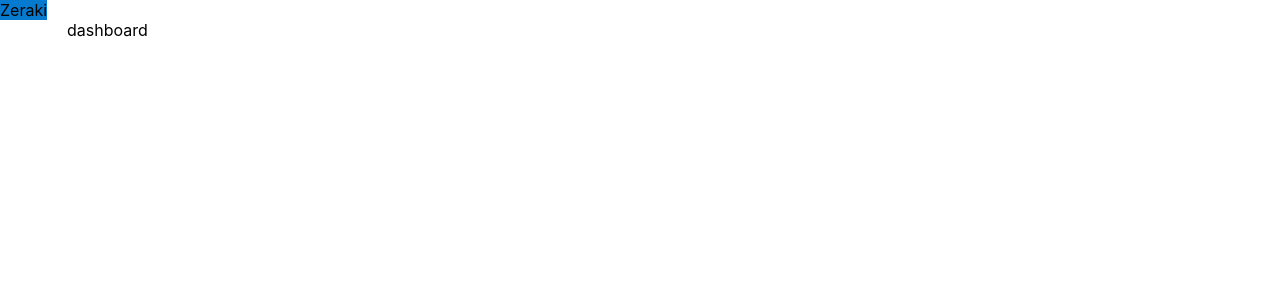
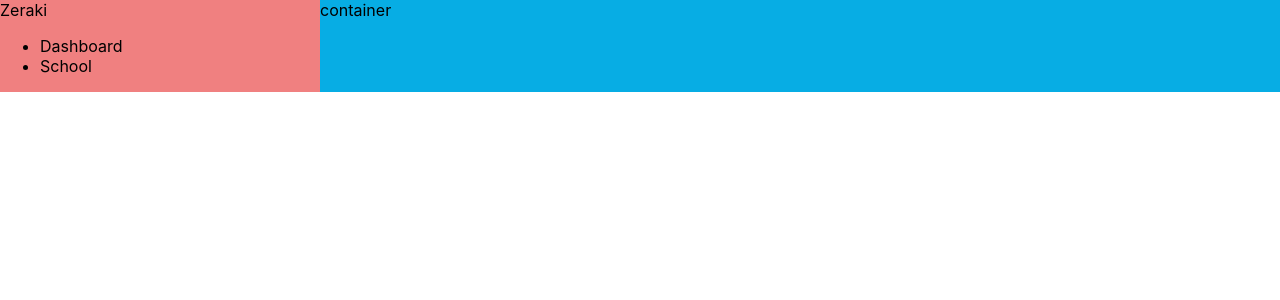
Before and after one commit to danielulelu/Zeraki-dashboard, a React (Create React App) app: page / in a window 1280 px wide. Shown: the top 300 px of the page. Built offline with nearby package versions, Linux system fonts and the light colour scheme.

Commit message:
managing dashboard and sidebar to create a loop. Next is adding icons.

```diff
--- a/src/App.js
+++ b/src/App.js
@@ -1,5 +1,5 @@
 import "./App.css";
-import SidebarLayout from "./components/sidebar/SidebarLayout.jsx";
+// import SidebarLayout from "./components/sidebar/SidebarLayout.jsx";
 import Dashboard from "./pages/home/Dashboard.jsx";
 import SchoolDetails from "./pages/school/SchoolDetails.jsx";
 import School from "./pages/school/School.jsx";
@@ -10,16 +10,8 @@ function App() {
     <div className="App">
       <Router>
         <Routes>
-          <Route path="/">
-            <Route
-              path="/"
-              element={
-                <SidebarLayout>
-                  <Dashboard />
-                </SidebarLayout>
-              }
-            />
-          </Route>
+          <Route path="/" element={<Dashboard />} />
+
           <Route path="/school" element={<School />} />
           {/* school details */}
           <Route path="/school/:id" element={<SchoolDetails />} />
--- a/src/components/sidebar/Sidebar.jsx
+++ b/src/components/sidebar/Sidebar.jsx
@@ -1,12 +1,17 @@
-import './Sidebar.scss';
+import "./sidebar.scss";
 
 const Sidebar = () => {
   return (
-    <div>
-      <div className="sidebar">
+    <div className="sidebar">
+      <div className="top">
         <span className="logo">Zeraki</span>
-
-        </div>
+      </div>
+      <div className="center">
+        <ul>
+          <li>Dashboard</li>
+          <li>School</li>
+        </ul>
+      </div>
     </div>
   );
 };
--- a/src/components/sidebar/Sidebar.scss
+++ b/src/components/sidebar/Sidebar.scss
@@ -1,12 +1,4 @@
 .sidebar {
-    background-color: #057ace;
+    background-color: lightcoral;
+    flex: 1;
 }
-
-.SidebarLayout {
-    display: flex;
-
-    .content {
-        flex-grow: 1;
-        padding: 20px;
-    }
-}
--- a/src/components/sidebar/SidebarLayout.jsx
+++ /dev/null
@@ -1,14 +0,0 @@
-import Sidebar from "./Sidebar";
-import './Sidebar.scss';
-
-const SidebarLayout = ({ children }) => {
-  return (
-    <div className="SidebarLayout">
-        <Sidebar />
-        <div className="content">
-            {children}
-        </div>
-    </div>
-  )
-}
-export default SidebarLayout
--- a/src/pages/home/Dashboard.jsx
+++ b/src/pages/home/Dashboard.jsx
@@ -1,9 +1,15 @@
-import "./Dashboard.scss";
+import "./dashboard.scss";
+import Sidebar from "../../components/sidebar/Sidebar"
 
 
 const dashboard = () => {
   return (
-    <div>dashboard</div>
+    <div className="home">
+      <Sidebar />
+      <div className="home-container">
+        container
+        </div>
+    </div>
   )
 }
 export default dashboard
--- a/src/pages/home/Dashboard.scss
+++ b/src/pages/home/Dashboard.scss
@@ -1,6 +1,10 @@
-.dashboard {
-    // display: flex;
-    background-color: aqua;
+.home {
+    display: flex;
     margin: 10;
     padding: 10;
+
+    .home-container {
+        background-color: rgb(7, 173, 228);
+        flex: 3;
+    }
 }
```
